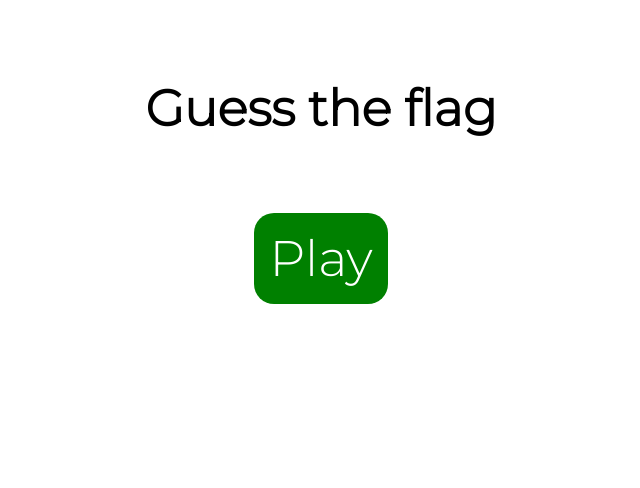
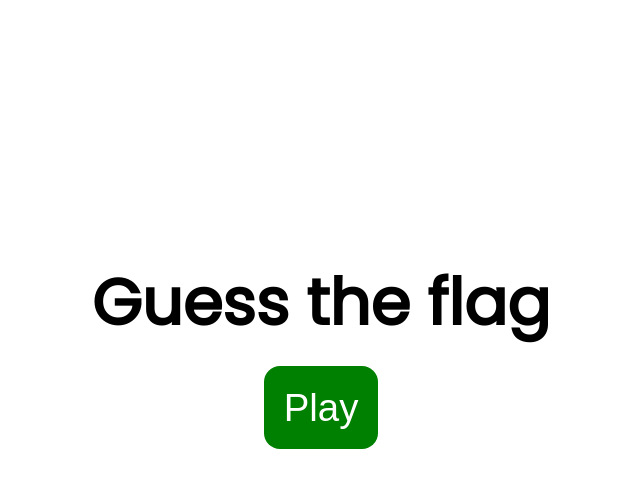
Before and after one commit to alecsmecherul/guess-the-flag, a plain HTML site: page index.html in a window 1280 px wide. Shown: the whole page, without its empty margins (319-959 px from the left). Drawn offline with Linux system fonts and the light colour scheme.

Commit message:
Redesign the entire application
I made some changes to the font and spacing.
The biggest changes are in the organization
of the code in css (it is more clean now)

```diff
--- a/style.css
+++ b/style.css
@@ -1,19 +1,46 @@
-@import url('https://fonts.googleapis.com/css2?family=Montserrat:wght@300&family=Poppins:wght@300&display=swap');
+/* FONT IMPORT */
+@import url('https://fonts.googleapis.com/css2?family=Poppins&display=swap');
 
+/* RESET */
 * {
-    font-family: 'Montserrat', sans-serif;
+    margin: 0;
+    padding: 0;
+    box-sizing: border-box;
+    outline: none;
 }
 
-.start-menu {
+/* GENERAL STYLES */
+html {
+    font-family: 'Poppins', sans-serif;
+    font-size: 2rem
+}
+
+body {
     display: flex;
+    flex-flow: column nowrap;
     justify-content: center;
     align-items: center;
-    height: 200px;
+    gap: 1em;
+    padding: 0.5em;
+    min-height: 100vh;
+}
+
+img {
+    display: block;
+}
+
+/* START SECTION */
+.start-menu {
+    /* background-color: #333; */
+    display: flex;
+    flex-flow: column nowrap;
+    justify-content: center;
+    align-items: center;
+    gap: 0.5em;
 }
 
 .main-header {
     color: black;
-    font-size: 50px;
     text-align: center;
     font-weight: 600;
 }
@@ -23,11 +50,10 @@
     background-color: green;
     color: white;
     border: none;
-    border-radius: 20px;
-    font-size: 50px;
-    padding: 15px;
-    position: absolute;
-    margin-top: 300px;
+    font-size: 1.2em;
+    padding: 0.5em;
+    border-radius: 16px;
+    /* position: absolute; */
 }
 
 .play-button:hover {
@@ -36,15 +62,24 @@
 
 .play-button:active {
     background-color: darkgreen;
-    font-size: 35px;
+}
+
+/* GAME SECTION */
+.game {
+    padding: 0.5em;
+    width: 100vw;
+    display: flex;
+    flex-flow: column nowrap;
+    justify-content: center;
+    align-items: center;
+    gap: 0.5em;
 }
 
 .options {
     display: flex;
+    flex-flow: column nowrap;
     justify-content: center;
     align-items: center;
-    flex-direction: column;
-    /* margin-top: 150px; */
 }
 
 .options button {
@@ -60,7 +95,6 @@
 }
 
 #game-header {
-    margin-top: 8rem;
     display: flex;
     flex-flow: column nowrap;
     align-items: center;
@@ -69,12 +103,10 @@
 
 .question {
     font-weight: bold;
-    font-size: 40px;
 }
 
 .country {
     font-weight: bold;
-    font-size: 35px;
     margin-top: 0;
 }
 
@@ -106,8 +138,6 @@
     color: #333;
 }
 
-.score {
-    font-size: 30px;
-    font-weight: bold;
-    text-align: left;
+#score-container {
+    align-self: flex-start;
 }
```
